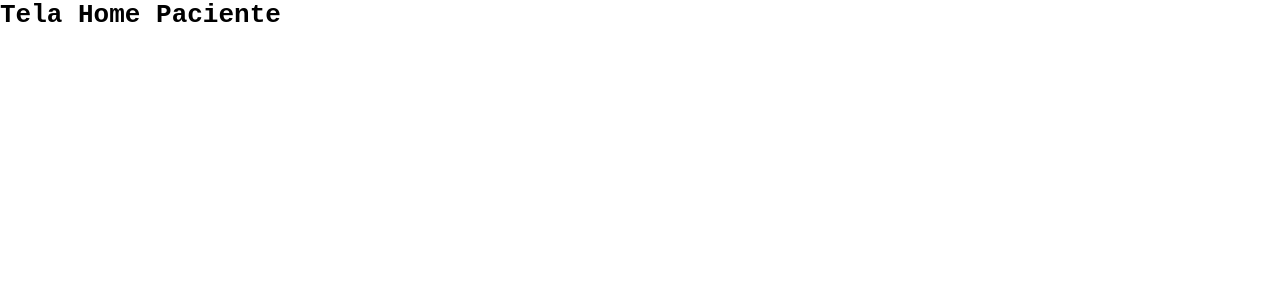
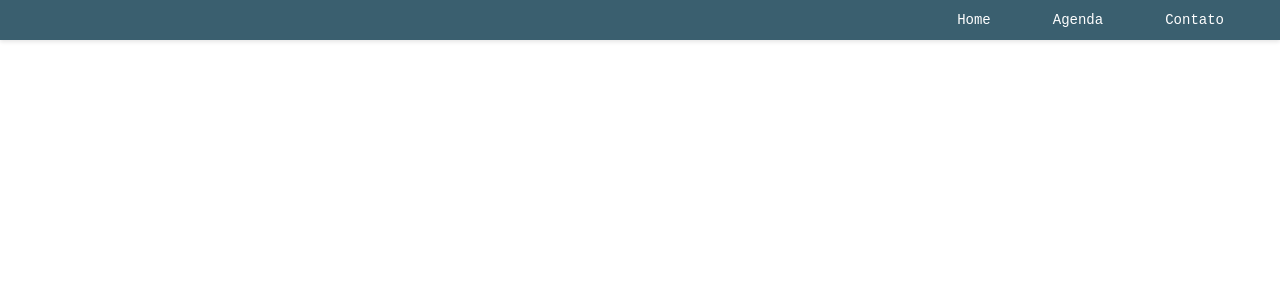
Before and after one commit to welysonfilipe/Conexao_Saude, a React (Vite) app in the folder ConexaSaude/: page /home in a window 1280 px wide. Shown: the top 300 px of the page. Built offline with nearby package versions, Linux system fonts and the light colour scheme.

Commit message:
Primeiros passos da criação do componente Navbar, para utilização nas páginas

```diff
--- /dev/null
+++ b/ConexaSaude/src/components/NavBar.css
@@ -0,0 +1,30 @@
+
+.navbar-page {
+  display: flex;
+  justify-content: flex-end; /* Alinha no lado direito */
+  align-items: center;
+  gap: 30px; /* Espaçamento entre os links */
+  padding: 4px 40px;
+  background-color: #3A5F6F;
+  box-shadow: 0 2px 4px rgba(0, 0, 0, 0.1);
+}
+
+.navbar-page a {
+  color: #FFF;
+  text-decoration: none;
+  font-size: 14px;
+  font-weight: 500;
+  transition: color 0.2s;
+  padding: 8px 16px;
+}
+
+.navbar-page a:hover {
+  color: #777777;
+  text-decoration: underline;
+}
+
+/* Link ativo (opcional) */
+.navbar-page a.active {
+  color: #2d4a57;
+  font-weight: bold;
+}
--- /dev/null
+++ b/ConexaSaude/src/components/NavBar.jsx
@@ -0,0 +1,18 @@
+import React from 'react'
+
+import { Link } from 'react-router-dom'
+import "./NavBar.css"
+
+const NavBar = () => {
+  return (
+
+    <nav className='navbar-page'>
+        <Link>Home</Link>
+        <Link>Agenda</Link>
+        <Link>Contato</Link>
+    </nav>
+
+  )
+}
+
+export default NavBar
--- a/ConexaSaude/src/pages/Home.jsx
+++ b/ConexaSaude/src/pages/Home.jsx
@@ -1,9 +1,11 @@
 import React from 'react'
+import NavBar from '../components/NavBar'
+import { useNavigate } from 'react-router-dom'
 
 const Home = () => {
   return (
     <div>
-      <h1>Tela Home Paciente</h1>
+      <NavBar />
     </div>
   )
 }
```
